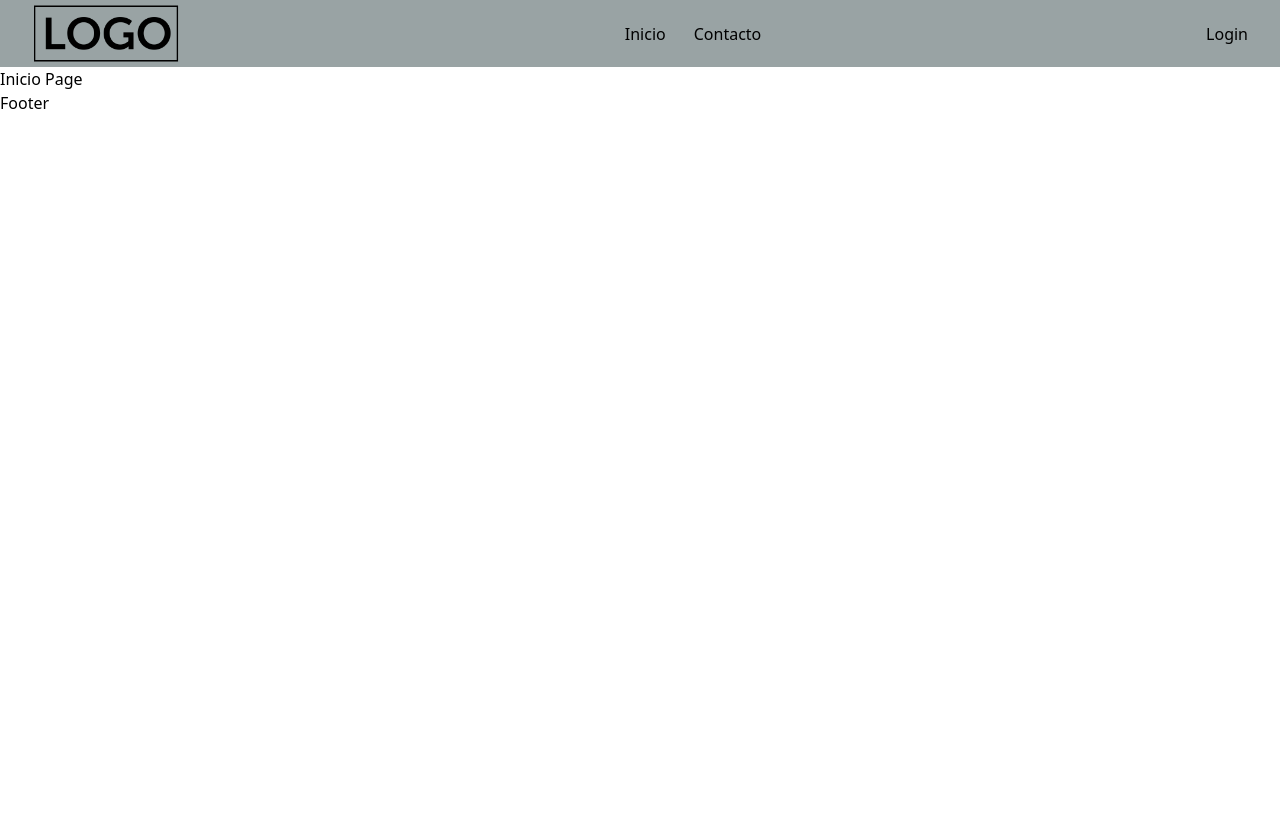
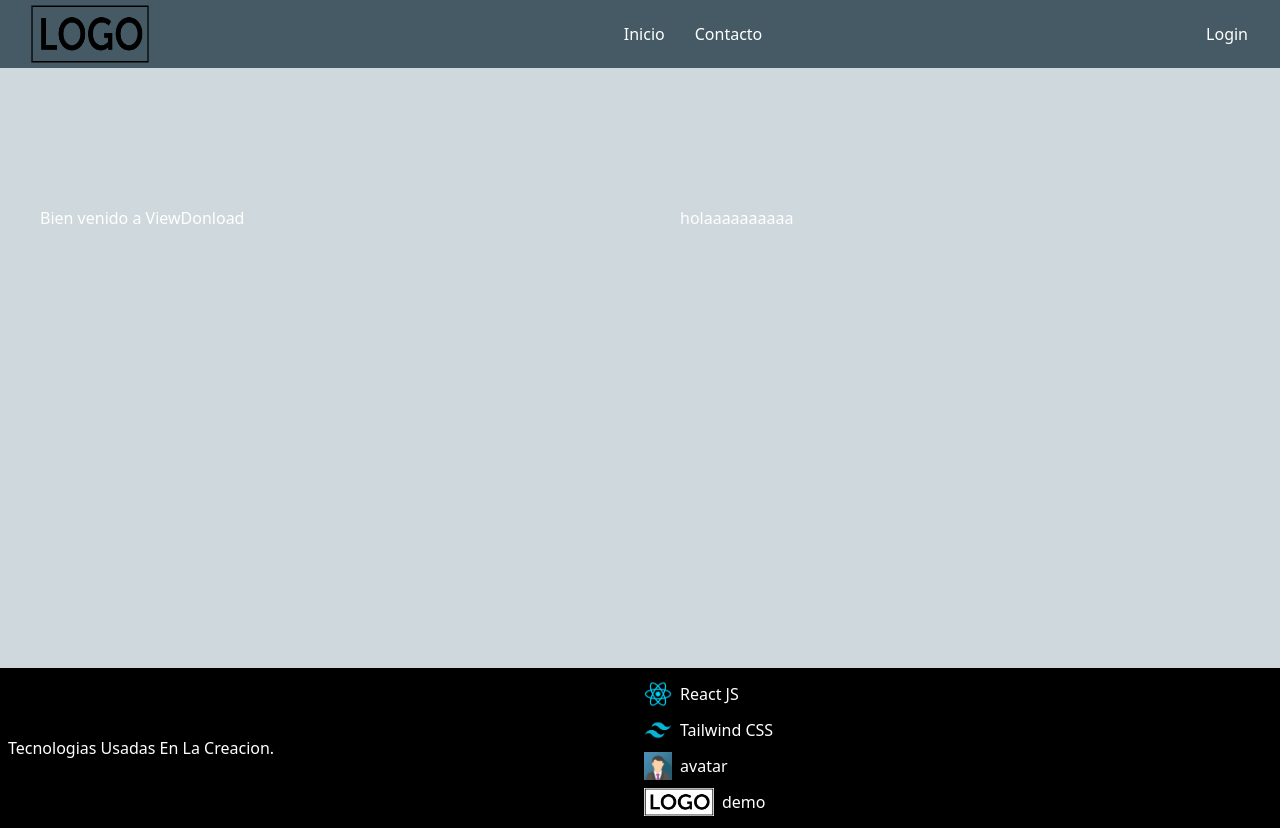
Before and after one commit to USDM9/viewDownload-F, a React (Vite) app in the folder Frontend/: page / in a window 1280 px wide. Before the commit the page ends 800 px from the top, so only its background shows below. Built offline with nearby package versions, Linux system fonts and the light colour scheme.

Commit message:
bases navbar|footer

```diff
--- a/Frontend/package.json
+++ b/Frontend/package.json
@@ -20,6 +20,7 @@
     "@vitejs/plugin-react": "^4.1.0",
     "react": "^18.2.0",
     "react-dom": "^18.2.0",
+    "react-icons": "^4.11.0",
     "react-router-dom": "^6.16.0"
   },
   "eslintConfig": {
--- /dev/null
+++ b/Frontend/src/Assets/data/footer.js
@@ -0,0 +1,30 @@
+import reactjsLogo from '../images/reactjs-logo.webp'
+import tailwindcssLogo from '../images/tailwindcss-logo.webp'
+import avatar from '../images/avatar.png'
+import demo from '../images/demo-logo.png'
+
+const listLogo = [
+
+  {
+    img: `${reactjsLogo}`,
+    content: 'React JS'
+  },
+
+  {
+    img: `${tailwindcssLogo}`,
+    content: 'Tailwind CSS'
+
+  },
+
+  {
+    img: `${avatar}`,
+    content: 'avatar'
+  },
+
+  {
+    img: `${demo}`,
+    content: 'demo'
+  }
+]
+
+export default listLogo
--- a/Frontend/src/components/Footer/Footer.jsx
+++ b/Frontend/src/components/Footer/Footer.jsx
@@ -1,8 +1,30 @@
 import React from 'react'
+import listLogo from '../../Assets/data/footer'
 
 const Footer = () => {
   return (
-    <>Footer</>
+    <footer role='Footer' className='bg-black  grid grid-cols-2  justify-center items-center p-[0.5rem] '>
+      <div>
+        <h2 className='text-textIconsColor'>
+          Tecnologias Usadas En La Creacion.
+        </h2>
+      </div>
+      <ul className='grid grid-rows-2 gap-2 p-1'>
+        {listLogo.map((item, index) => {
+          return (
+            item.content === 'demo'
+              ? <li key={index} className='flex justify-start items-center gap-2'>
+                <img src={`${item.img}`} alt='' className='w-21 h-7 bg-white' />
+                <h3 className='text-textIconsColor'>{item.content} </h3>
+                </li>
+              : <li key={index} className='flex justify-start items-center gap-2'>
+                <img src={`${item.img}`} alt='' className='w-21 h-7' />
+                <h3 className='text-textIconsColor'>{item.content}</h3>
+              </li>
+          )
+        })}
+      </ul>
+    </footer>
   )
 }
 
--- a/Frontend/src/components/Header/Header.jsx
+++ b/Frontend/src/components/Header/Header.jsx
@@ -1,17 +1,67 @@
-import React from 'react'
+import React, { useState } from 'react'
 import { Link } from 'react-router-dom'
+
+/* === Images === */
 
 import logo from '../../Assets/images/demo-logo.png'
 import avatarLogin from '../../Assets/images/avatar.png'
 
+/* === icons  === */
+
+import { BiMenu } from 'react-icons/bi'
+import { AiOutlineClose, AiFillHome } from 'react-icons/ai'
+import { HiOutlineMail } from 'react-icons/hi'
+
 const Header = () => {
+  const [toggleMenu, setToogleMenu] = useState(false)
+
+  const openToggleMenu = () => {
+    setToogleMenu(true)
+  }
+
+  const closeTogleMenu = () => {
+    setToogleMenu(false)
+  }
+
   return (
-    <div className='container'>
-      <nav className='navHeader'>
-        <div className='w-[180px]'>
-          <img src={logo} alt='' className='logo' />
+    <div>
+      <div>
+        {/* Menu Mobile */}
+        <nav>
+          {
+            toggleMenu
+              ? <ul
+                  className='flex flex-col  justify-center  items-center text-textIconsColor text-[1.4rem] bg-[rgba(0,0,0,0.6)] gap-4 p-5
+                  absolute w-full h-[100vh] z-100'
+                  onClick={() => closeTogleMenu()}
+                >
+                <li className='flex justify-between items-center gap-2'>
+                  <AiFillHome />
+                  <Link to='/'>Inicio</Link>
+                </li>
+                <li className='flex justify-between items-center gap-2'>
+                  <HiOutlineMail />
+                  <Link to='/contact'>Contacto</Link>
+                </li>
+                </ul>
+              : <></>
+          }
+        </nav>
+
+        {toggleMenu
+          ? <button className='flex justify-center items-center absolute w-[50px] h-[50px] z-[500]  text-white right-8 top-[1%]' onClick={() => closeTogleMenu()}>
+            <AiOutlineClose className='w-7 h-7' />
+            </button>
+          : <></>}
+      </div>
+
+      {/* end Menu Mobile */}
+
+      <nav className='navHeader  sticky top-0 h-auto'>
+        <div className='containerLogo '>
+          <img src={logo} alt='' className='logo w-[120px] h-[60px]' />
         </div>
-        <ul className='flex gap-7'>
+        <ul className='containerLinks '>
           <li>
             <Link to='/'>Inicio</Link>
           </li>
@@ -19,13 +69,21 @@ const Header = () => {
             <Link to='/contact'>Contacto</Link>
           </li>
         </ul>
-        <div className='flex items-center gap-4 '>
+        <div className='containerLogin'>
           <div className='hidden'>
             <img src={avatarLogin} alt='' className='w-[44px] h-[44px] rounded-full' />
           </div>
-          <Link to='/login'>Login</Link>
+          <ul className='flex gap-1'>
+            <li>
+              <Link to='/login'>Login</Link>
+            </li>
+          </ul>
         </div>
+        <button className='menu ' onClick={() => openToggleMenu()} role='Menu'>
+          {toggleMenu ? <BiMenu className='hidden' /> : <BiMenu className='w-12 h-12' />}
+        </button>
       </nav>
+
     </div>
   )
 }
--- a/Frontend/src/index.css
+++ b/Frontend/src/index.css
@@ -3,11 +3,48 @@
 @tailwind utilities;
 
 @layer components {
+    /* === Header ===*/
+
     .navHeader {
-        @apply container flex justify-between items-center pr-8 bg-[#99A3A4]
+        @apply  flex justify-between items-center pr-8 bg-darkPrimaryColor text-textIconsColor h-[12.5vh] gap-[30px]
+    }
+    .containerLogo {
+        @apply w-[180px] pt-1 pb-1 pl-[30px]
     }
 
-    .logo {
-        @apply w-[180px] pt-1 pb-1 pl-8
+    .containerLinks {
+        @apply hidden
     }
+
+    .containerLogin {
+        @apply hidden
+    }
+
+    .menu {
+        @apply   sm:hidden
+    }
+
+
+    /* === Header End ===*/
+
+
+
+    /* === @Media Querrys  ===*/
+        @media screen and (min-width:640px) {
+            .containerLinks {
+                display: flex;
+                gap: 30px;
+            }
+
+            .containerLogin {
+                display: flex;
+                align-items: center;
+            }
+        }
+
+        @media screen and (min-width:1024px) {
+
+        }
+    /* === @Media Querrys End ===*/
+
 }
--- a/Frontend/src/pages/Home/Home.jsx
+++ b/Frontend/src/pages/Home/Home.jsx
@@ -2,9 +2,17 @@ import React from 'react'
 
 const Home = () => {
   return (
-    <div className='contaner'>
-      <h1>Inicio Page</h1>
-
+    <div className=' grid grid-rows-2 h-[75vh]  bg-lightPrimaryColor sm:grid-cols-2  '>
+      <div className='w-full  h- flex  items-center '>
+        <h1 className=' text-textIconsColor ml-10'>
+          Bien venido a ViewDonload
+        </h1>
+      </div>
+      <div className='w-full  flex items-center '>
+        <h2 className='text-textIconsColor ml-10'>
+          holaaaaaaaaaa
+        </h2>
+      </div>
     </div>
   )
 }
--- a/Frontend/tailwind.config.js
+++ b/Frontend/tailwind.config.js
@@ -7,12 +7,13 @@ export default {
   theme: {
     extend: {
       colors: {
-        primaryColor: '#0067ff',
-        yellowColor: '#FEB60D',
-        purpleColor: '#9771FF',
-        irisBlueColor: '#01B5C5',
-        headingColor: '#181A1E',
-        textColor: '#4E545F'
+        darkPrimaryColor: '#455A64',
+        lightPrimaryColor: '#CFD8DC',
+        primaryColor: '#607D8B',
+        textIconsColor: '#FFFFFF',
+        accentColor: '#9E9E9E',
+        prymaryTextColor: '#212121',
+        secundaryTextColor: '#757575'
       },
 
       boxShadow: {
```
Also changed, not shown: Frontend/src/App.css (line endings or trailing spaces), Frontend/src/Assets/images/Tailwindcss-logo.webp (added), Frontend/src/Assets/images/reactjs-logo.webp (added).
